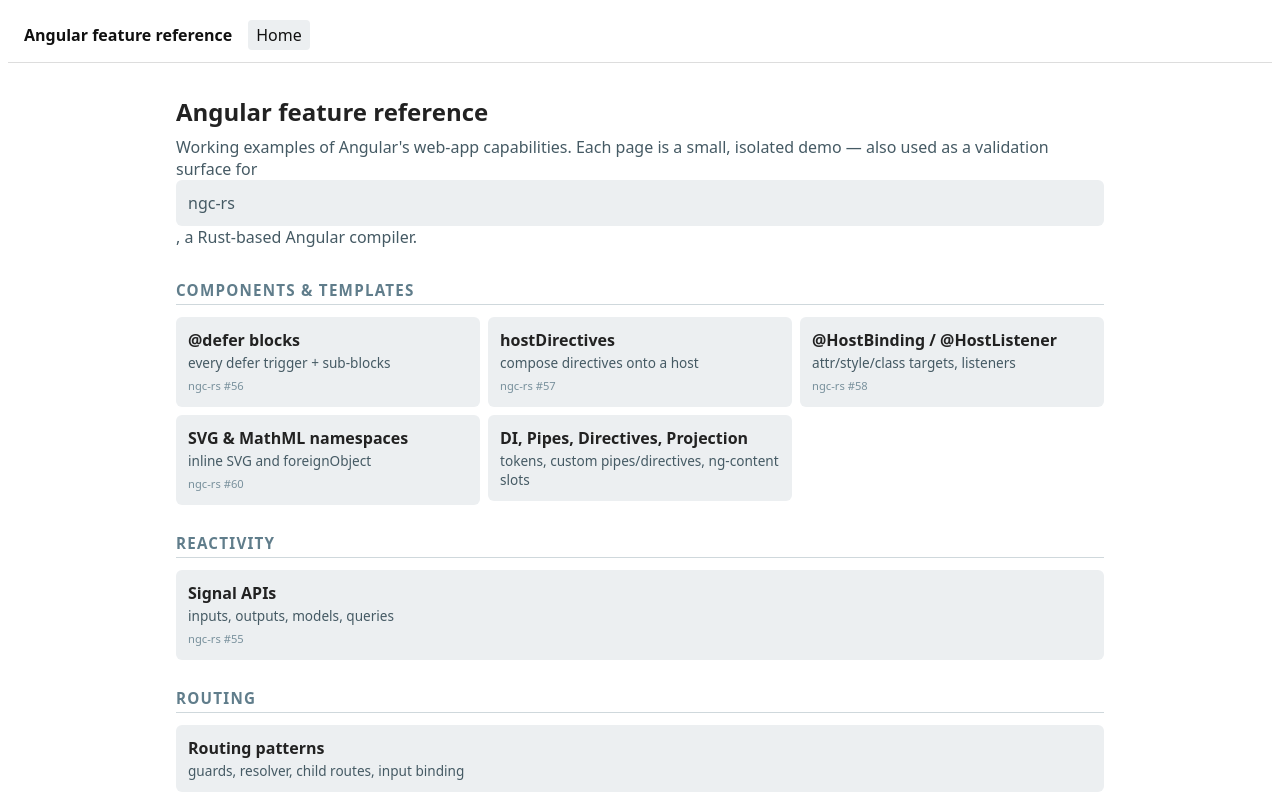
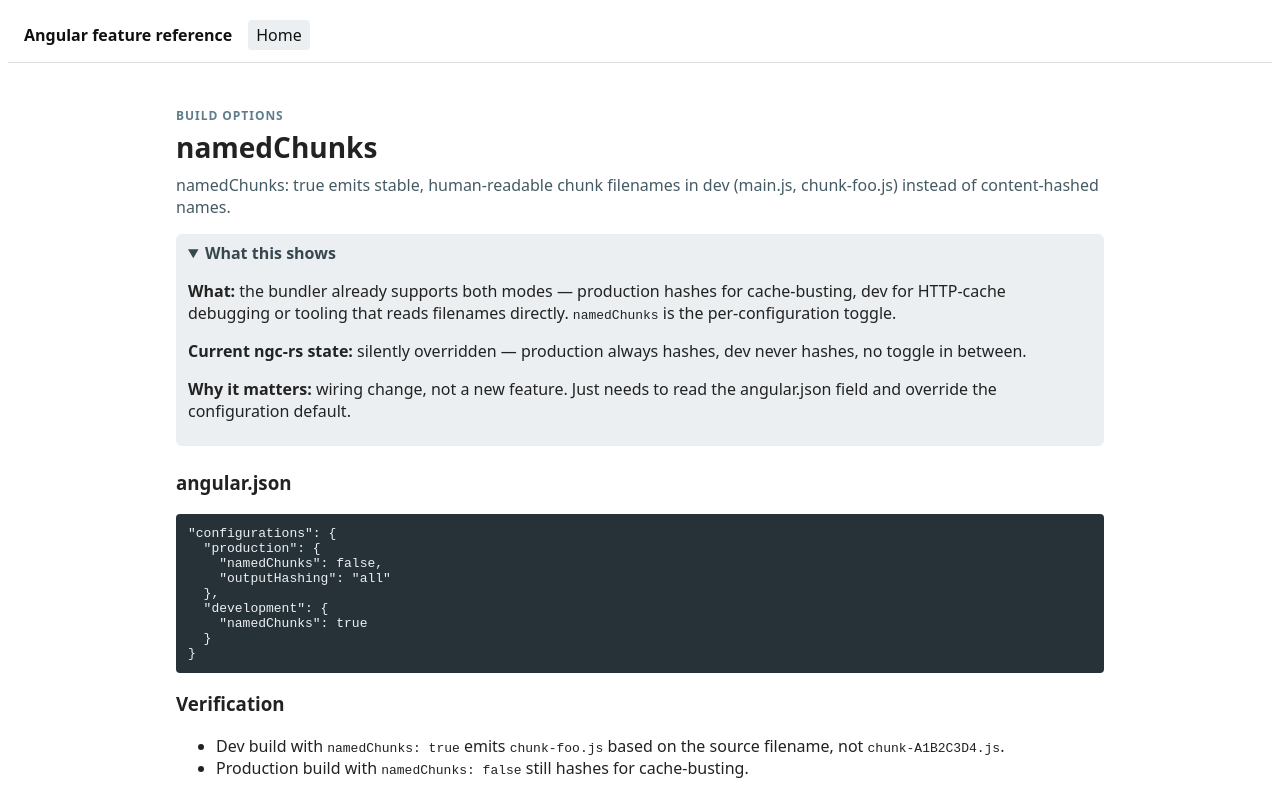
Before and after one commit to lukekania/ngc-rs-test-project, an Angular app: page /named-chunks in a window 1280 px wide. Before the commit this address led to /. Shown: the top 800 px of the page. Built offline with nearby package versions, Linux system fonts and the light colour scheme.

Commit message:
feat: add issue-153 namedChunks page

```diff
--- a/src/app/app.routes.ts
+++ b/src/app/app.routes.ts
@@ -238,5 +238,12 @@ export const routes: Routes = [
         (m) => m.Issue152PrebundleComponent,
       ),
   },
+  {
+    path: 'named-chunks',
+    loadComponent: () =>
+      import('./features/issue-153-named-chunks/issue-153-named-chunks.component').then(
+        (m) => m.Issue153NamedChunksComponent,
+      ),
+  },
   { path: '**', redirectTo: '' },
 ];
--- a/src/app/features/home/home.component.ts
+++ b/src/app/features/home/home.component.ts
@@ -77,6 +77,7 @@ const GROUPS: FeatureGroup[] = [
       { label: 'scripts array', path: '/scripts-array', issue: 138, blurb: 'global script injection into index.html' },
       { label: 'strictTemplates', path: '/strict-templates', issue: 140, blurb: 'hard-error on JIT-fallback in production' },
       { label: 'externalDependencies', path: '/external-deps', issue: 146, blurb: 'leave specified packages external (CDN / import-map)' },
+      { label: 'namedChunks', path: '/named-chunks', issue: 153, blurb: 'human-readable chunk filenames in dev' },
     ],
   },
   {
--- /dev/null
+++ b/src/app/features/issue-153-named-chunks/issue-153-named-chunks.component.ts
@@ -0,0 +1,51 @@
+import { Component } from '@angular/core';
+import { FeaturePageComponent } from '../../shared/feature-page/feature-page.component';
+
+@Component({
+  selector: 'app-issue-153-named-chunks',
+  imports: [FeaturePageComponent],
+  template: `
+    <app-feature-page
+      title="namedChunks"
+      groupLabel="Build options"
+      description="namedChunks: true emits stable, human-readable chunk filenames in dev (main.js, chunk-foo.js) instead of content-hashed names."
+      [issue]="153"
+      [notesOpen]="true"
+    >
+      <ng-container ngProjectAs="[notes]">
+        <p>
+          <strong>What:</strong> the bundler already supports both modes — production hashes
+          for cache-busting, dev for HTTP-cache debugging or tooling that reads filenames
+          directly. <code>namedChunks</code> is the per-configuration toggle.
+        </p>
+        <p>
+          <strong>Current ngc-rs state:</strong> silently overridden — production always
+          hashes, dev never hashes, no toggle in between.
+        </p>
+        <p>
+          <strong>Why it matters:</strong> wiring change, not a new feature. Just needs to read
+          the angular.json field and override the configuration default.
+        </p>
+      </ng-container>
+
+      <h3>angular.json</h3>
+      <pre><code>"configurations": &#123;
+  "production": &#123;
+    "namedChunks": false,
+    "outputHashing": "all"
+  &#125;,
+  "development": &#123;
+    "namedChunks": true
+  &#125;
+&#125;</code></pre>
+
+      <h3>Verification</h3>
+      <ul>
+        <li>Dev build with <code>namedChunks: true</code> emits <code>chunk-foo.js</code> based on the source filename, not <code>chunk-A1B2C3D4.js</code>.</li>
+        <li>Production build with <code>namedChunks: false</code> still hashes for cache-busting.</li>
+      </ul>
+    </app-feature-page>
+  `,
+  styles: [`pre { background: #263238; color: #eceff1; padding: 0.75rem; border-radius: 4px; overflow-x: auto; }`],
+})
+export class Issue153NamedChunksComponent {}
```
